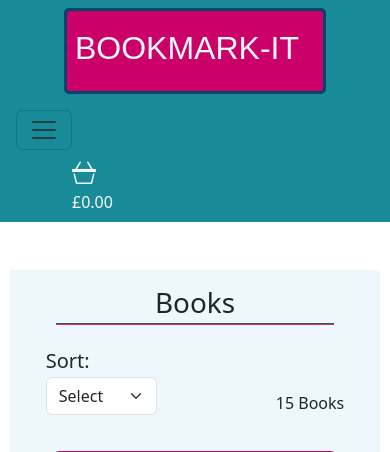
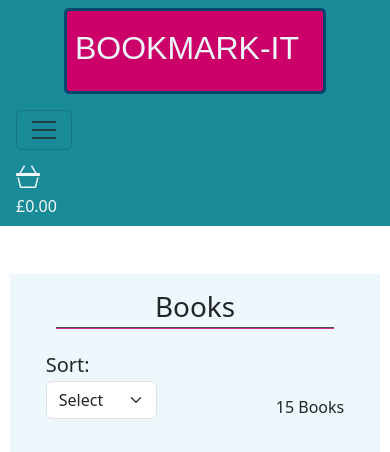
Before and after one commit to Code-Institute-Submissions/abz2489-bookmark-it, a Django app: page / in a window 390 px wide. Shown: the top 452 px of the page. Run offline with Django 3.2, Linux system fonts and the light colour scheme; data comes from the database, SQL or seed files in the repository; some libraries are stand-ins or nearby versions.

Commit message:
Change name of mobile navbar and adjust nav icons

```diff
--- a/templates/base.html
+++ b/templates/base.html
@@ -73,7 +73,7 @@
 
                 <!--MOBILE NAV-->
                 <div class="row">
-                    {% include 'includes/mobile-navbar.html' %}
+                    {% include 'includes/mobile-nav.html' %}
                 </div>
 
             </nav>
--- a/templates/includes/mobile-navbar.html
+++ b/templates/includes/mobile-nav.html
@@ -1,22 +1,18 @@
-<div class="mobile-nav container d-lg-none mt-3 ms-3">
-    <div class="col-6">
-        <button class="navbar-toggler d-block" type="button" data-bs-toggle="offcanvas" data-bs-target="#offcanvasNavbar" aria-controls="offcanvasNavbar" aria-label="Toggle navigation">
+<div class="mobile-nav d-lg-none mt-3 ms-3">
+    <div class="">
+        <button class="navbar-toggler mb-2" type="button" data-bs-toggle="offcanvas" data-bs-target="#offcanvasNavbar" aria-controls="offcanvasNavbar" aria-label="Toggle navigation">
             <span class="navbar-toggler-icon"></span>
         </button>
-    </div>
-</div>
-<div class="row d-lg-none">
-    <div class="col d-flex justify-content-end">
         <ul>
             {% if request.user.is_authenticated %}
-            <li class="nav-item btn me-3">
+                <li class="list-inline-item btn me-3">
                     <a class="nav-link-lg" href="{% url 'user_bookmark' %}" data-bs-toggle="tooltip" data-bs-placement="left"
                         data-bs-custom-class="custom-tooltip" data-bs-title="Your Bookmark">
                         <i class="bi bi-bookmark bookmark icon"></i>
                     </a>
                 </li>
             {% endif %}
-            <li class="nav-item mt-1">
+            <li class="list-inline-item">
                 <a class="nav-link-lg" href="{% url 'basket' %}">
                     <i class="bi bi-basket3 icon"></i>
                 </a>
@@ -29,10 +25,10 @@
                         {% endif %}
                     </p>
                 </div>
+            </li>
         </ul>
     </div>
 </div>
-
 <div class="offcanvas offcanvas-end" tabindex="-1" id="offcanvasNavbar" aria-labelledby="offcanvasNavbarLabel">
     <div class="offcanvas-header">
         <h5 class="offcanvas-title" id="offcanvasNavbarLabel">Menu</h5>
```
Lines whose indentation alone changed are shown as unchanged.
